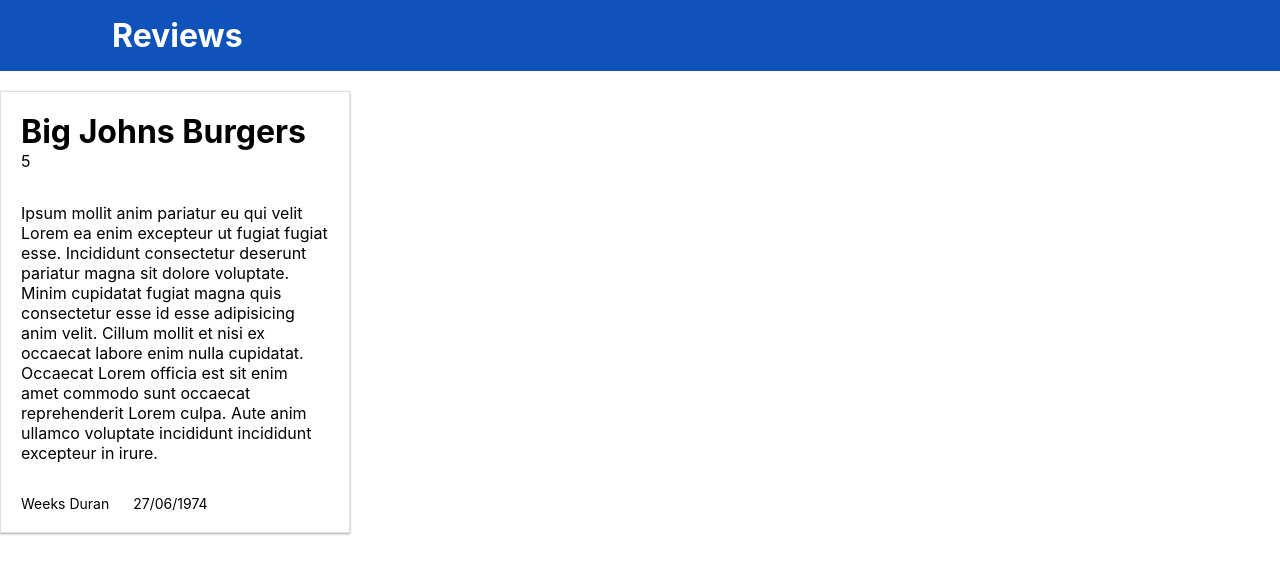
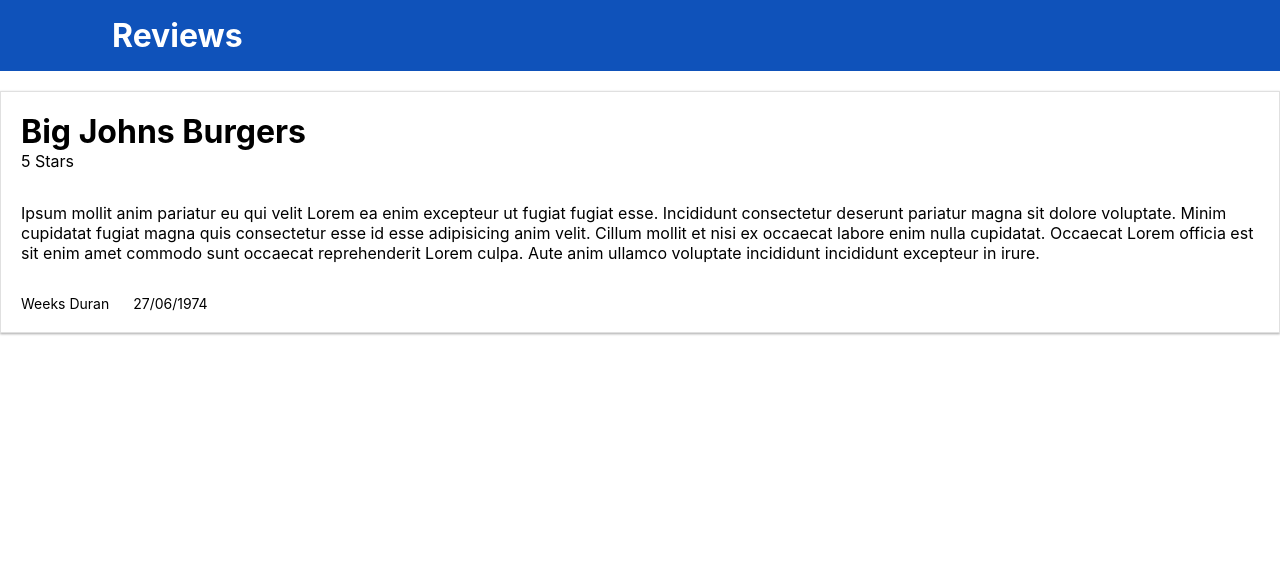
Before and after one commit to jolouie7/review_trackers_challenge, a React (Create React App) app: page / in a window 1280 px wide. Both pictures are taken after a click on the element 287 px from the left and 312 px from the top of the page. Shown: the top 574 px of the page. Built offline with nearby package versions, Linux system fonts and the light colour scheme.

Commit message:
Update to view list as 3 cards and detail to view as 1 expanded card

```diff
--- a/src/App.js
+++ b/src/App.js
@@ -1,5 +1,5 @@
 import './App.css';
-import { BrowserRouter as Router, Switch, Route, Link } from "react-router-dom";
+import { BrowserRouter as Router, Switch, Route } from "react-router-dom";
 
 import ReviewCardList from './components/ReviewCardList/ReviewCardList';
 import ReviewsHeader from './components/ReviewsHeader/ReviewsHeader';
--- a/src/components/ReviewCard/ReviewCard.jsx
+++ b/src/components/ReviewCard/ReviewCard.jsx
@@ -3,7 +3,8 @@ import moment from "moment";
 
 import './reviewCard.scss'
 
-const ReviewCard = ({review, handleClick}) => {
+// maxWidthStyle is needed for review details view to be able to display the fully expanded review
+const ReviewCard = ({review, handleClick, maxWidthStyle}) => {
   const { id, author, place, published_at, rating, content } = review;
   const published_at_date = moment(published_at).format("DD/MM/YYYY");
 
@@ -12,10 +13,11 @@ const ReviewCard = ({review, handleClick}) => {
       key={id}
       className="review-card-container"
       onClick={() => handleClick(review)}
+      style={{maxWidth: `${maxWidthStyle}`}}
     >
       <div className="review-card-header">
         <h1>{place}</h1>
-        <div>{rating}</div>
+        <div>{rating} Stars</div>
       </div>
       <div className="review-card-content">{content}</div>
       <div className="review-card-footer">
--- a/src/components/ReviewCard/reviewCard.scss
+++ b/src/components/ReviewCard/reviewCard.scss
@@ -8,7 +8,6 @@
   padding: 20px;
   margin-bottom: 20px;
   margin-top: 20px;
-  max-width: 350px;
   min-width: 300px;
   cursor: pointer;
 
--- a/src/components/ReviewCardDetails/ReviewCardDetails.jsx
+++ b/src/components/ReviewCardDetails/ReviewCardDetails.jsx
@@ -24,26 +24,9 @@ const ReviewCardDetails = () => {
     console.log("hello");
   }
 
-  // const { id, author, place, published_at, rating, content } = review;
-  if (review) {
-    // const { id, author, place, published_at, rating, content } = review;
-    // const date = moment(published_at).fromNow();
-    // return (
-    //   <ReviewCard
-    //     id={id}
-    //     author={author}
-    //     place={place}
-    //     date={date}
-    //     rating={rating}
-    //     content={content}
-    //   />
-    // );
-  }
-  // const published_at_date = moment(review.published_at).format("DD/MM/YYYY");
-
   return (
-    <div>
-      <ReviewCard review={review} handleClick={handleClick}/>
+    <div style={{display: "grid"}}>
+      <ReviewCard review={review} handleClick={handleClick} maxWidthStyle={'auto'}/>
     </div>
   );
 }
--- a/src/components/ReviewCardList/ReviewCardList.jsx
+++ b/src/components/ReviewCardList/ReviewCardList.jsx
@@ -9,15 +9,21 @@ const ReviewCardList = () => {
   const history = useHistory();
 
   const handleClick = (review) => {
-    // console.log(review.id);
     localStorage.setItem('review', JSON.stringify(review));
     history.push(`/review/${review.id}`);
   }
 
   return (
-    <div style={{display: 'flex', flexWrap:'wrap', margin:'0 7rem', justifyContent:'space-between'}}>
+    <div
+      style={{
+        display: "flex",
+        flexWrap: "wrap",
+        margin: "0 7rem",
+        justifyContent: "space-between",
+      }}
+    >
       {Reviews.map((review) => (
-        <ReviewCard handleClick={handleClick} review={review} />
+        <ReviewCard handleClick={handleClick} review={review} maxWidthStyle={"350px"}/>
       ))}
     </div>
   );
```
